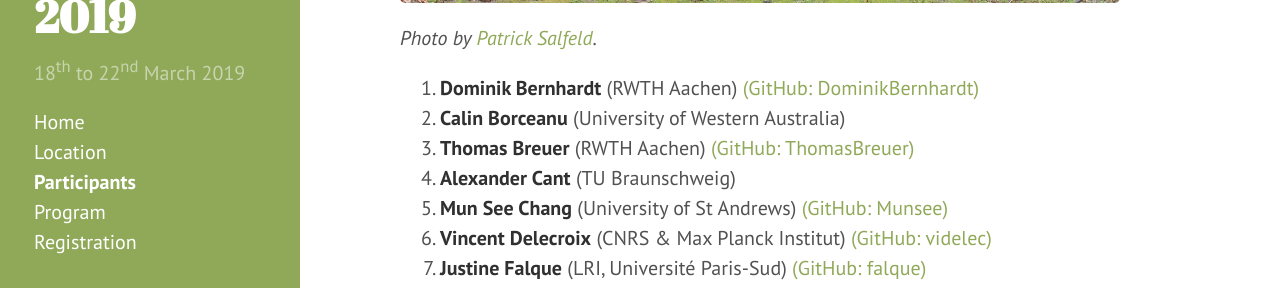
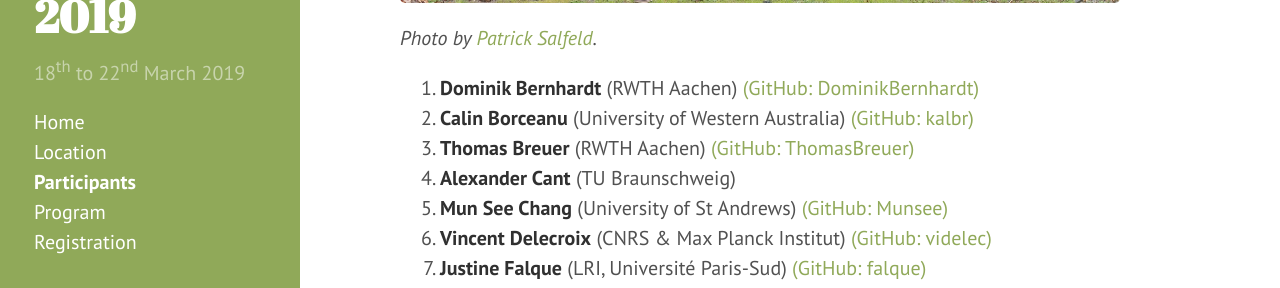
Before and after one commit to jesusmartinez-garcia/2020-01-21-colchester-workshop, a Jekyll site: the page built from participants.md, in a window 1280 px wide and 900 px high, scrolled down 462 px. Shown: the part 155-443 px from the top of the window. Built offline with Jekyll 4.4.1, drawn with Linux system fonts in a browser that asks for light colours.

Commit message:
Update GitHub accounts

```diff
--- a/_data/participants.yml
+++ b/_data/participants.yml
@@ -5,6 +5,8 @@
 
 - name: Calin Borceanu
   affiliation: University of Western Australia
+  links:
+    "GitHub: kalbr": https://github.com/kalbr
 
 #- name: Victor Bovdi
 #  affiliation: United Arab Emirates University
```
